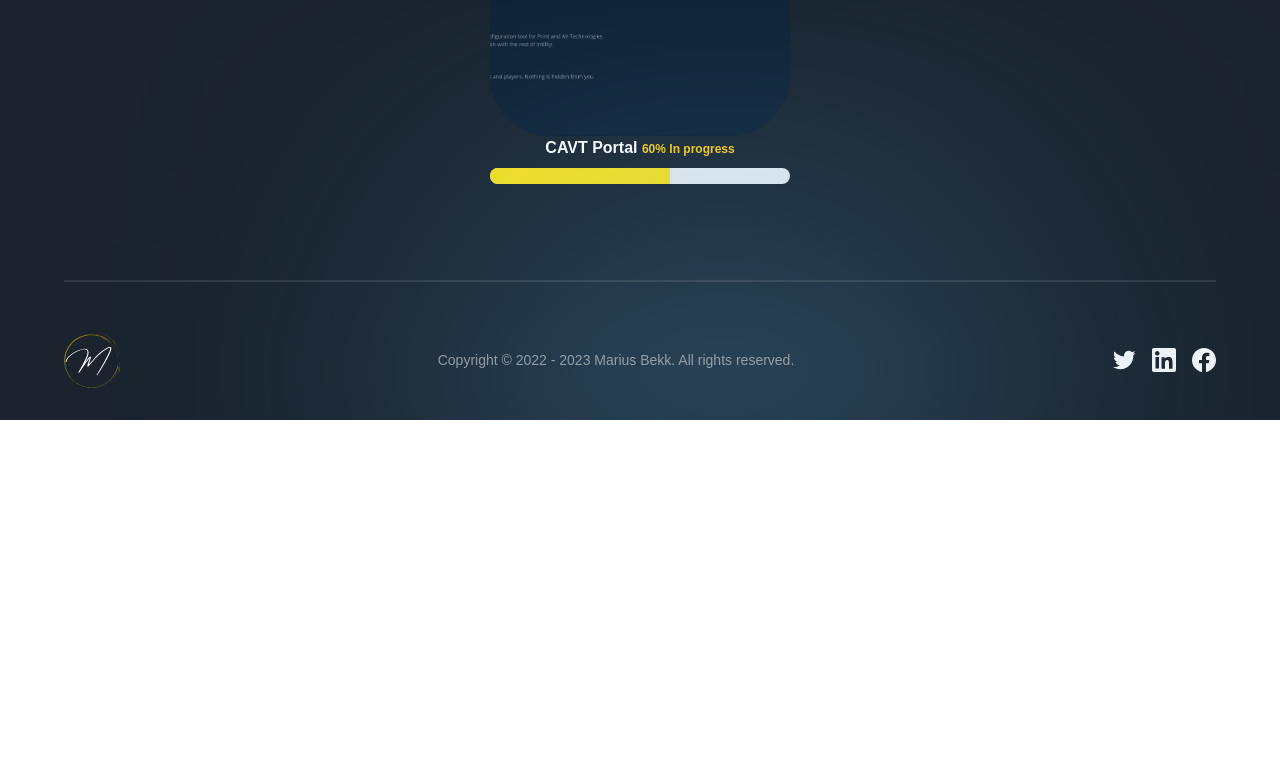
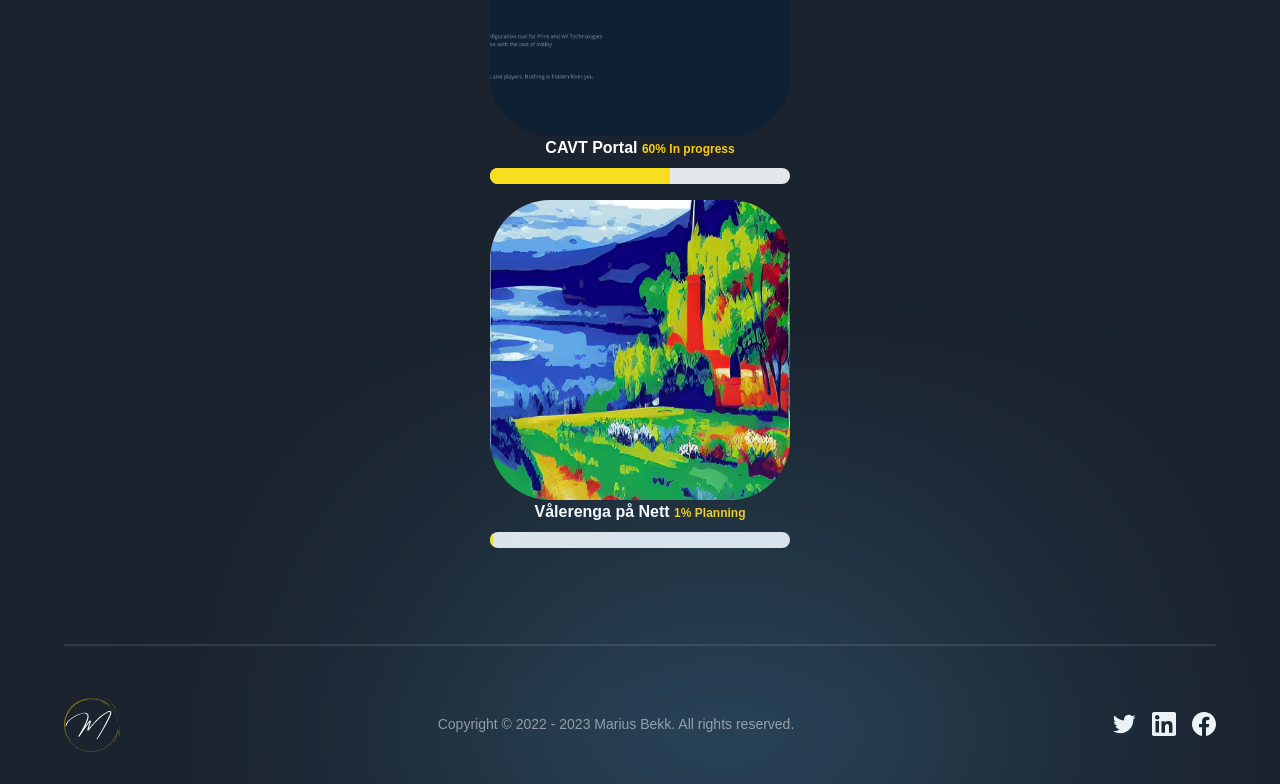
Before and after one commit to CynicalDuck/mariusbekk.no, a Next.js app: page / in a window 1280 px wide. Shown: the part 5020-5804 px from the top of the page. Before the commit the page ends 5440 px from the top, so only its background shows below. Built offline with nearby package versions, Linux system fonts and the light colour scheme; a web font is replaced by a local one.

Commit message:
Added VPN to projects

```diff
--- a/constants/index.js
+++ b/constants/index.js
@@ -39,6 +39,14 @@ export const projects = [
       "The CAVT Portal is a web application created for Intility AS. The project is created with React and Typescript with Django and Django Rest Framework as backend. The portal is hosted in our own datacenter. The portal imports devices, users, companies and locations from several sources and binds it all toghter before presenting it to the users. Many features like autoscanning of incoming tickets, implementation and documentation are built in.",
     barPercentage: 60,
   },
+  {
+    id: "project-6",
+    imgUrl: "/banner_1.jpeg",
+    title: "Vålerenga på Nett",
+    description:
+      "VPN is a blog and web forum created for Vålerenga på nett. The project is created using React, Framer Motion and TailwindCSS for the frontend and Appwrite for the backend. The frontend is hosted at Vercel",
+    barPercentage: 1,
+  },
 ];
 
 export const socials = [
```
